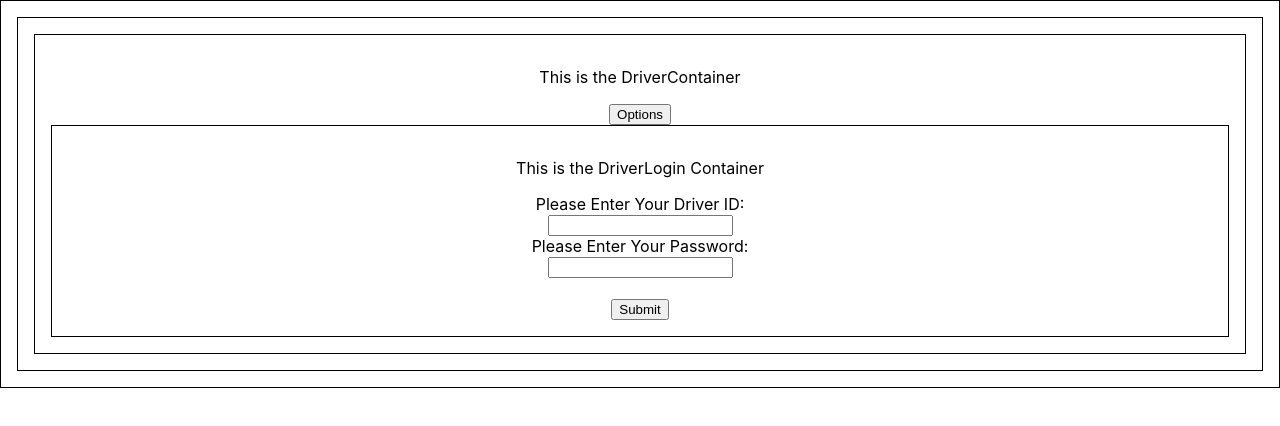
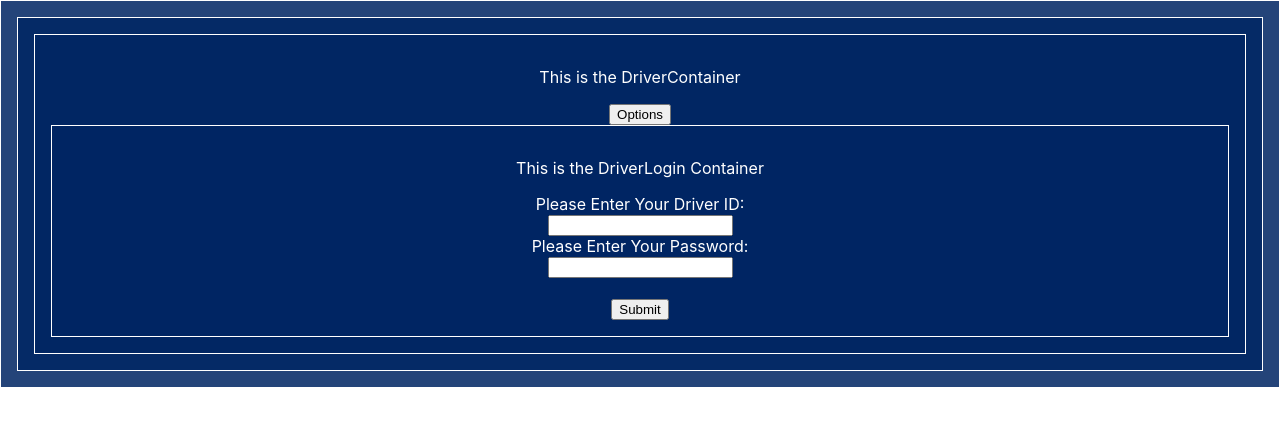
Before and after one commit to erikesund/train-app-system, a React (Create React App) app in the folder cab-app/: page / in a window 1280 px wide. Shown: the top 426 px of the page. Built offline with nearby package versions, Linux system fonts and the light colour scheme.

Commit message:
added scotrail colours to css

```diff
--- a/cab-app/src/App.css
+++ b/cab-app/src/App.css
@@ -2,42 +2,9 @@
   text-align: center;
 }
 
-.App-logo {
-  height: 40vmin;
-  pointer-events: none;
-}
-
-@media (prefers-reduced-motion: no-preference) {
-  .App-logo {
-    animation: App-logo-spin infinite 20s linear;
-  }
-}
-
-.App-header {
-  background-color: #282c34;
-  min-height: 100vh;
-  display: flex;
-  flex-direction: column;
-  align-items: center;
-  justify-content: center;
-  font-size: calc(10px + 2vmin);
+div {
+  border: solid white 1px;
+  padding: 1rem;
+  background-color: rgba(0,38,100,.86);
   color: white;
 }
-
-.App-link {
-  color: #61dafb;
-}
-
-@keyframes App-logo-spin {
-  from {
-    transform: rotate(0deg);
-  }
-  to {
-    transform: rotate(360deg);
-  }
-}
-
-div {
-  border: solid black 1px;
-  padding: 1rem;;
-}
```
